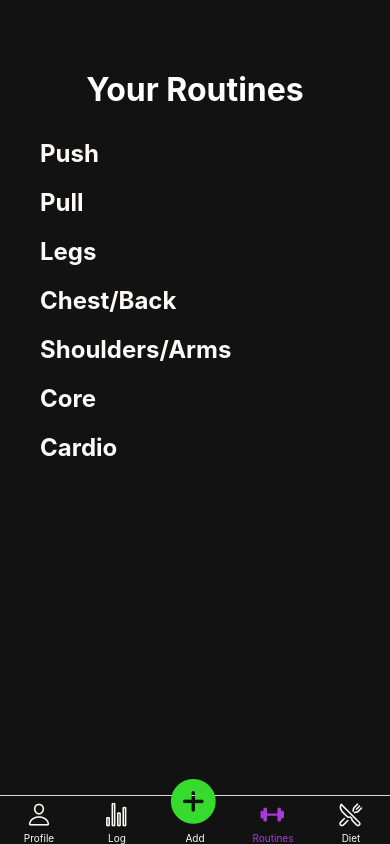
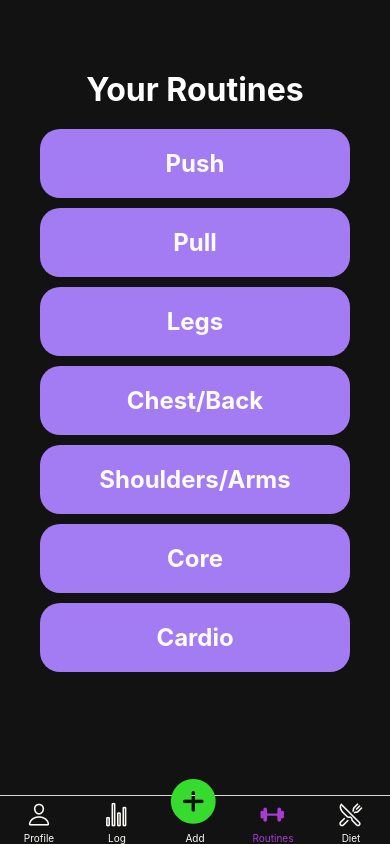
Before and after one commit to ryansevidal/FitnessTrackerApp, a React Native app: screen /Routines in a window 390 px wide. Built offline with nearby package versions, Linux system fonts and the light colour scheme.

Commit message:
fixed style; added scroll for homescreen;

```diff
--- a/RoutinesScreen.js
+++ b/RoutinesScreen.js
@@ -3,12 +3,9 @@ import { View, Text, StyleSheet, ScrollView, Alert, TouchableOpacity, Button } f
 import { useNavigation } from '@react-navigation/native';
 import { createStackNavigator } from '@react-navigation/stack';
 
-
 const Stack = createStackNavigator();
 
-
 const texts = ['Push', 'Pull', 'Legs', 'Chest/Back', 'Shoulders/Arms', 'Core', 'Cardio']
-
 
 const RoutinesHomeScreen = ({ navigation }) => {
   const handleButtonPress = (routine) => {
@@ -16,27 +13,24 @@ navigation.navigate(routine);
   };
   return (
     <View style={styles.container}>
-{/* Add the text at the top */}
+      {/* Adds the text at the top */}
       <View style={styles.headerWrapper}>
         <Text style={styles.headerText}>Your Routines</Text>
       </View>
-
-
+      <ScrollView>
       {texts.map((routine, index) => (
-
-
       <TouchableOpacity
-style={styles.button}
+        style={styles.textWrapper}
         // onPress={handleButtonPress}
         onPress={() => handleButtonPress(routine)}
       >
         <Text style={styles.buttonText}>{routine}</Text>
       </TouchableOpacity>
       ))}
+      </ScrollView>
     </View>
   );
 };
-
 
 const Push = () => (
   <View style={styles.container}>
@@ -52,7 +46,6 @@ const Push = () => (
   </View>
 );
 
-
 const Pull = () => (
   <View style={styles.container}>
     <Text style={styles.text}>Pull</Text>
@@ -66,7 +59,6 @@ const Pull = () => (
     </ScrollView>
   </View>
 );
-
 
 const Legs = () => (
   <View style={styles.container}>
@@ -82,7 +74,6 @@ const Legs = () => (
   </View>
 );
 
-
 const ChestBack = () => (
   <View style={styles.container}>
     <Text style={styles.text}>Chest/Back</Text>
@@ -96,7 +87,6 @@ const ChestBack = () => (
     </ScrollView>
   </View>
 );
-
 
 const ShouldersArms = () => (
   <View style={styles.container}>
@@ -112,7 +102,6 @@ const ShouldersArms = () => (
   </View>
 );
 
-
 const Core = () => (
   <View style={styles.container}>
     <Text style={styles.text}>Core</Text>
@@ -127,7 +116,6 @@ const Core = () => (
   </View>
 );
 
-
 const Cardio = () => (
   <View style={styles.container}>
     <Text style={styles.text}>Cardio</Text>
@@ -141,7 +129,6 @@ const Cardio = () => (
     </ScrollView>
   </View>
 );
-
 
 const RoutinesScreen = () => {
   return (
@@ -194,11 +181,15 @@ options={{ headerShown: true }}
   )
   };
 
-
   const styles = StyleSheet.create({
     container: {
       flex: 1,
       padding: 20,
+      backgroundColor: '#121212',
+    },
+    headerContainer: {
+      flex: 1,
+      padding: 0,
       backgroundColor: '#121212',
     },
     scrollContent: {
@@ -213,7 +204,7 @@ marginTop: 0,
       marginBottom: 20,
     },
     headerText: {
-color: '#ffffff', // Change the header text color to white (#ffffff)
+      color: '#ffffff',
       fontSize: 32,
       fontWeight: 'bold',
     },
@@ -222,8 +213,8 @@ backgroundColor: '#a37cf4',
       padding: 10,
       borderRadius: 20,
       marginBottom: 10,
-alignItems: 'center', // Center content horizontally
-justifyContent: 'center', // Center content vertically
+      alignItems: 'center',
+      justifyContent: 'center',
     },
     text: {
       color: '#fdfbf6',
@@ -249,5 +240,4 @@ marginBottom: 10,
     },
 });
 
-
 export default RoutinesScreen;
```
Lines whose indentation alone changed are shown as unchanged.
